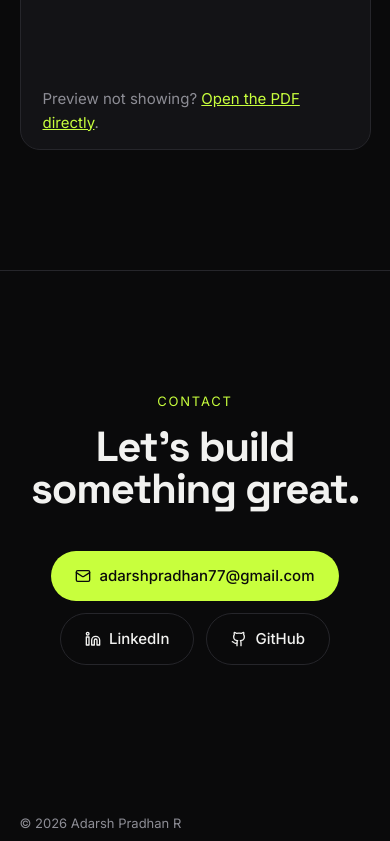
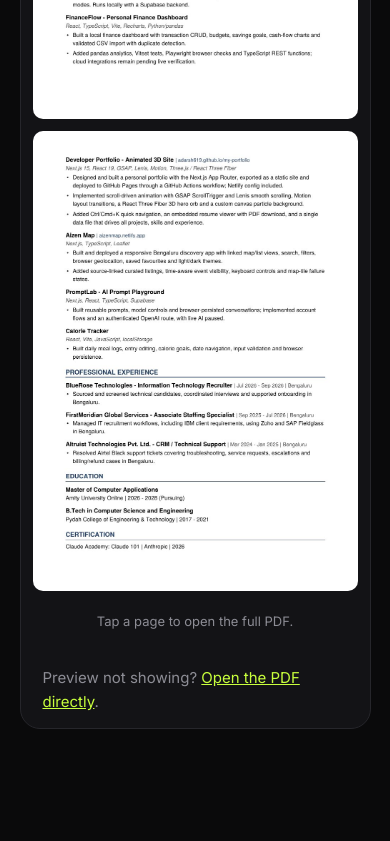
Before and after one commit to Adarsh619/my-portfolio, a Next.js app: page / in a window 390 px wide. Shown: the part 8457-9298 px from the top of the page. Built offline with nearby package versions, Linux system fonts and the light colour scheme.

Commit message:
Updated the preview page for mobile versions

```diff
--- a/components/Resume.jsx
+++ b/components/Resume.jsx
@@ -1,16 +1,23 @@
 'use client';
-import { useState } from 'react';
+import { useEffect, useState } from 'react';
 import { Download, ExternalLink, FileText } from 'lucide-react';
-import { RESUME_URL } from '@/data/portfolio';
+import { RESUME_URL, asset } from '@/data/portfolio';
 import { SectionHeading, Reveal } from './ui';
 
-/* The PDF viewer is only loaded when asked for. An embedded PDF captures the mouse wheel,
-   which stops smooth scrolling and makes the page stutter, so it stays inert until clicked. */
+const PAGES = [1, 2];
+
+/* Computers: the PDF viewer loads on request and stays inert until clicked, because an embedded
+   PDF captures the mouse wheel and stops smooth scrolling.
+   Phones and tablets cannot show a PDF inside a page, so they get page images instead
+   (public/assets/resume-page-1.jpg, resume-page-2.jpg). Tapping one opens the real PDF. */
 export default function Resume() {
+  const [touch, setTouch] = useState(false);
   const [loaded, setLoaded] = useState(false);
   const [active, setActive] = useState(false);
 
-  const canHover = () => typeof window !== 'undefined' && window.matchMedia('(hover: hover)').matches;
+  useEffect(() => {
+    setTouch(!window.matchMedia('(hover: hover)').matches);
+  }, []);
 
   return (
     <section id="resume" className="section">
@@ -26,7 +33,21 @@ export default function Resume() {
 
       <Reveal delay={0.1}>
         <div className="card resume-frame">
-          {!loaded ? (
+          {touch ? (
+            <div style={{ display: 'grid', gap: 12, padding: 12 }}>
+              {PAGES.map((n) => (
+                <a key={n} href={RESUME_URL} target="_blank" rel="noopener noreferrer" aria-label={`Open resume PDF, page ${n}`}>
+                  <img
+                    src={asset(`/assets/resume-page-${n}.jpg`)}
+                    alt={`Resume, page ${n} of ${PAGES.length}`}
+                    loading="lazy"
+                    style={{ width: '100%', height: 'auto', display: 'block', borderRadius: 10, background: '#fff' }}
+                  />
+                </a>
+              ))}
+              <p className="muted" style={{ fontSize: 13, textAlign: 'center' }}>Tap a page to open the full PDF.</p>
+            </div>
+          ) : !loaded ? (
             <div style={{ display: 'grid', placeItems: 'center', gap: 14, padding: '72px 24px', textAlign: 'center' }}>
               <FileText size={40} color="var(--accent)" />
               <h3 style={{ fontSize: 24 }}>Adarsh Pradhan R — Resume</h3>
@@ -38,7 +59,7 @@ export default function Resume() {
           ) : (
             <div
               style={{ position: 'relative' }}
-              onClick={() => { if (canHover()) setActive(true); }}
+              onClick={() => setActive(true)}
               onMouseLeave={() => setActive(false)}
             >
               <iframe
@@ -46,7 +67,7 @@ export default function Resume() {
                 title="Adarsh Pradhan R — Resume"
                 style={{ pointerEvents: active ? 'auto' : 'none' }}
               />
-              {!active && canHover() && (
+              {!active && (
                 <span
                   style={{
                     position: 'absolute', right: 16, bottom: 16, padding: '8px 14px', borderRadius: 99,
```
Also changed, not shown: public/assets/resume-page-1.jpg (added), public/assets/resume-page-2.jpg (added).
